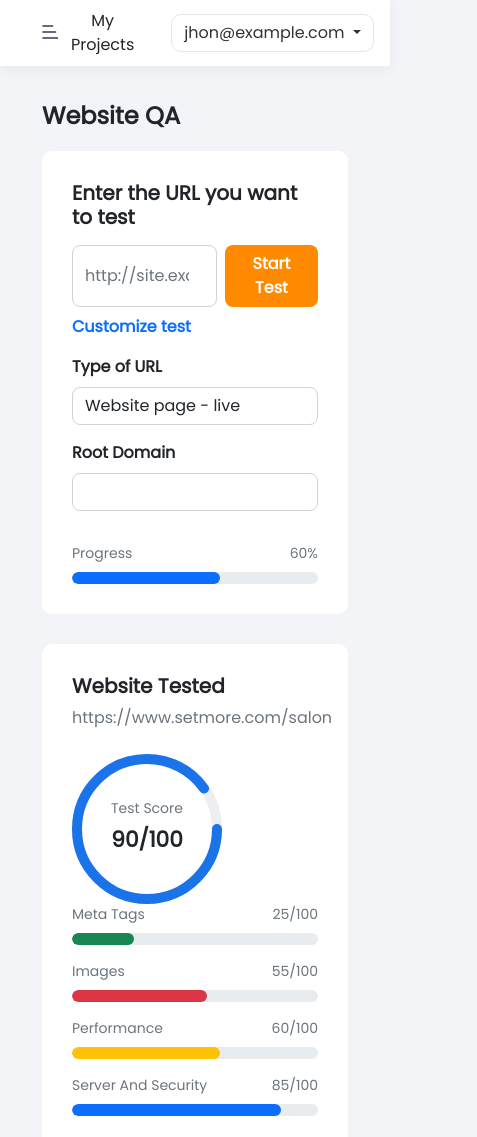
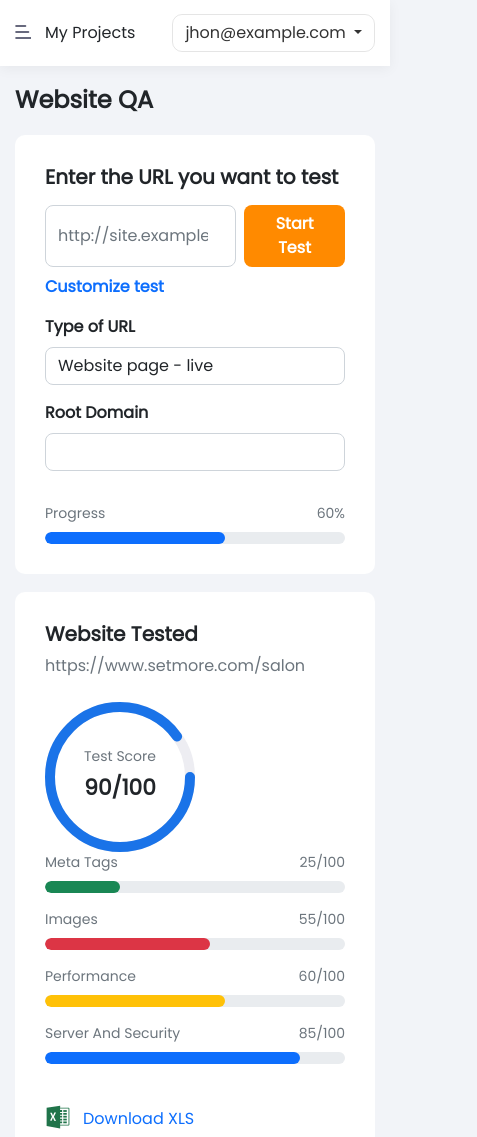
Before and after one commit to salungp/dashboard-v3, a plain HTML site: page index.html in a window 390 px wide. Shown: the top 1137 px of the page, 477 px wide, since content can reach past the window. Drawn offline with Linux system fonts and the light colour scheme; files whose address does not match are found by name.

Commit message:
Fix resposive mobile #1

```diff
--- a/assets/css/custom.css
+++ b/assets/css/custom.css
@@ -460,9 +460,18 @@ body {
 		margin-left: 0;
 	}
 
+	.content-inner {
+		padding: 20px 15px;
+	}
+
 	.content-header {
 		left: 0;
 		width: 100%;
+		padding: 0 15px;
+	}
+
+	.card-custom {
+		margin-bottom: 18px;
 	}
 
 	.sidebar-active {
```
